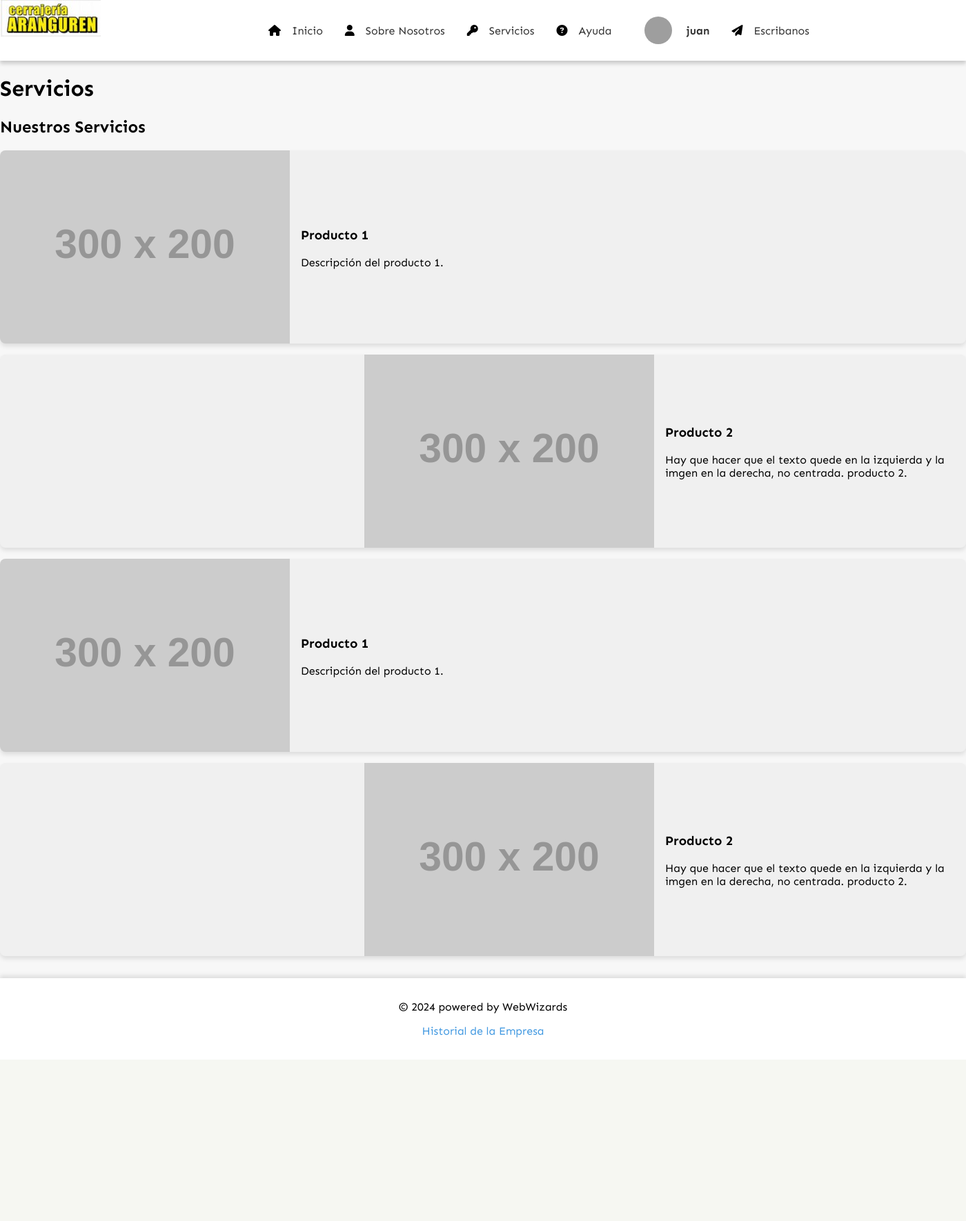
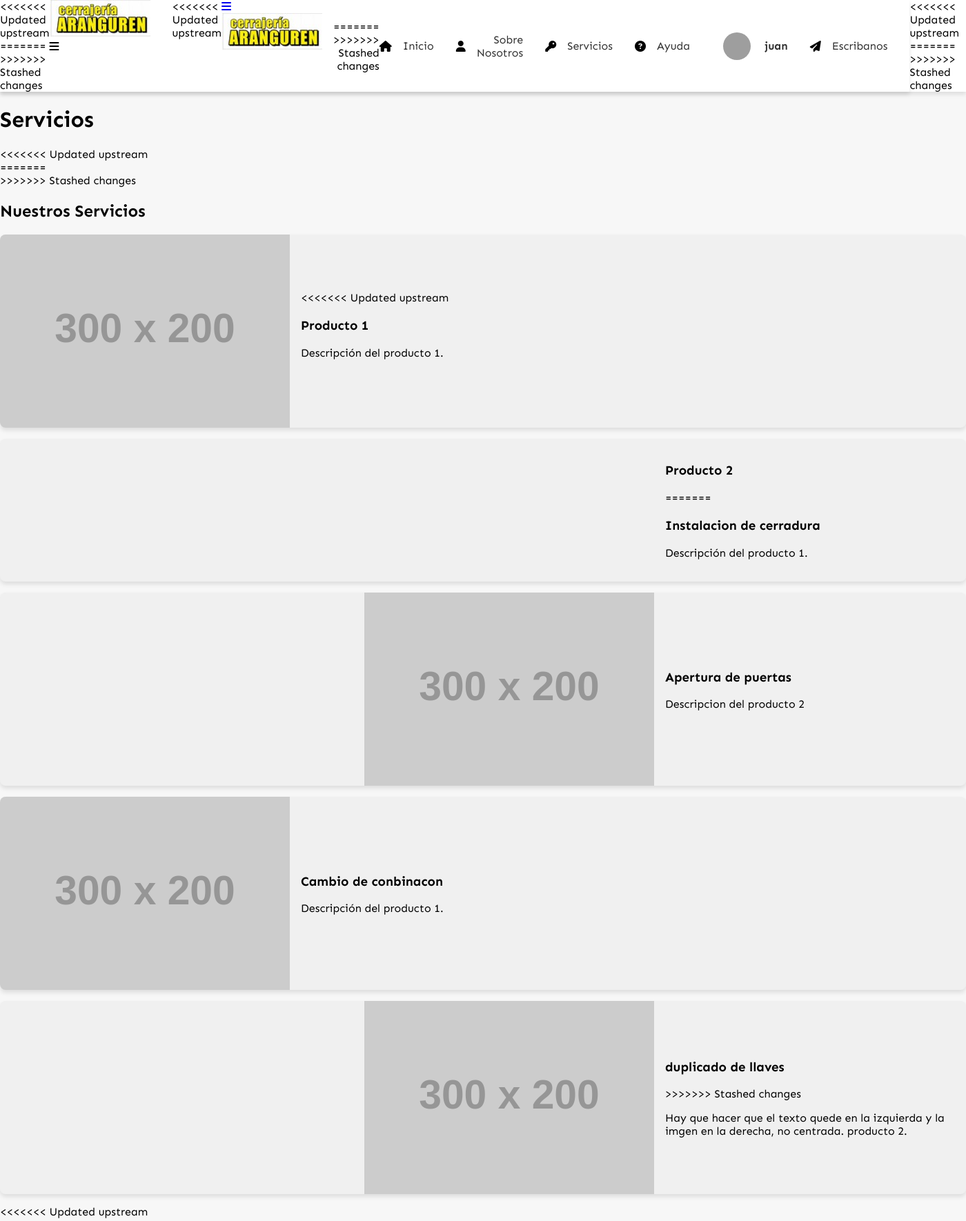
Before and after one commit to LauDL123/Proyect_WebWizards_2024, a PHP site: page /Body/productos.php in a window 1400 px wide. Shown: the top 1770 px of the page at 69% size. Before the commit the page ends 1536 px from the top, so only its background shows below. Run offline with PHP 8.4, Linux system fonts and the light colour scheme; a user stored in the database is signed in; grey boxes labelled with a size stand in for pictures from a placeholder-image service; some libraries are stand-ins or nearby versions; grey boxes are pictures that could not be loaded.

Commit message:
cambio viejo

```diff
--- a/Backend/reusables/navbar.php
+++ b/Backend/reusables/navbar.php
@@ -14,12 +14,33 @@ session_start();
 </head>
 <body>
 
+
+<!DOCTYPE html>
+<html lang="es">
+<head>
+    <meta name="viewport" content="width=device-width, user-scalable=no, initial-scale=1.0, maximum-scale=1.0, minimum-scale=1.0">
+    <meta charset="UTF-8">
+    <meta name="viewport" content="width=device-width, initial-scale=1.0">
+    <title>Navbar Responsiva - Cerrajería</title>
+    <script src="https://kit.fontawesome.com/2ff8e04842.js" crossorigin="anonymous"></script>
+    <script src="https://code.jquery.com/jquery-3.6.0.min.js"></script>
+    <link rel="stylesheet" href="css_navBar.css">
+    <script src="controlMenu.js"></script>
+</head>
+
+
+<body>
 <!-- Barra de menú -->
 <header>
+<<<<<<< Updated upstream
 
+=======
+    <!--Seccion para el logo-->
+>>>>>>> Stashed changes
 <div class="header__logo">
-<img src="../img/logoCerrajeria1.jpg" alt="Logo de la Empresa" />
+<a><img src="../img/logoCerrajeria1.jpg" alt="Logo de la Empresa" /><span id="barras" class="fas fa-bars"></span></a>
     </div>
+<<<<<<< Updated upstream
 
     <div class="menu_bar">
 			<a href="#" class="bt-menu"><i id="barras" class="fas fa-bars"></i><img src="../img/logoCerrajeria1.jpg" alt="Logo de la Empresa" /></a>
@@ -28,6 +49,9 @@ session_start();
 
     <nav class="nav">
 
+=======
+
+>>>>>>> Stashed changes
         <ul class="nav_ul">
             <li class="nav__li"><i class="fas fa-home"></i><a href="index.php">Inicio</a></li>
             <li class="nav__li"><i class="fa-solid fa-user"></i><a href="sobre_Nosotros.php">Sobre Nosotros</a></li>
@@ -57,7 +81,13 @@ session_start();
             </li>
         </ul>
     </nav>
+    <script src="../Scripts/controlMenu.js"></script>
+
 </header>
+<<<<<<< Updated upstream
 <script src="../Scripts/navbarMobile.js"></script>
+=======
+
+>>>>>>> Stashed changes
 </body>
 </html>
--- a/Body/actualizar_perfil.php
+++ b/Body/actualizar_perfil.php
@@ -23,7 +23,7 @@ if ($_SERVER['REQUEST_METHOD'] === 'POST') {
 
         // Asignar un nombre único al archivo subido y especificar la ruta de destino
         $newFileName = md5(time() . $fileName) . '.' . $fileExtension;
-        $uploadFileDir = './uploads/';
+        $uploadFileDir = '../Backend/uploads/';
         $photoPath = $uploadFileDir . $newFileName;
 
         // Mover el archivo subido al directorio de destino
--- a/Body/productos.php
+++ b/Body/productos.php
@@ -23,13 +23,19 @@
 
     <h1>Servicios</h1>
 
+<<<<<<< Updated upstream
     <!-- Listado de servicios -->
     <div class="container mx-auto p-4">
+=======
+    <!-- Listado de productos -->
+<div class="container mx-auto p-4">
+>>>>>>> Stashed changes
     <h2 class="text-2xl font-bold mt-8">Nuestros Servicios</h2>
     <div class="grid grid-cols-1 sm:grid-cols-2 md:grid-cols-3 lg:grid-cols-4 gap-4 mt-4">
         <div class="producto producto--default">
             <img src="https://placehold.co/300x200" alt="Product 1" class="producto-img" />
             <div class="producto-text">
+<<<<<<< Updated upstream
                 <h3 class="text-lg font-bold">Producto 1</h3>
                 <p class="text-gray-600">Descripción del producto 1.</p>
             </div>
@@ -38,11 +44,41 @@
         <div class="producto producto--reverse">
             <div class="producto-text">
                 <h3 class="text-lg font-bold">Producto 2</h3>
+=======
+                <h3 class="text-lg font-bold">Instalacion de cerradura</h3>
+                <p class="text-gray-600">Descripción del producto 1.</p>
+            </div>
+
+        </div>
+        <div class="producto producto--reverse">
+            <div class="producto-text">
+                <h3 class="text-lg font-bold">Apertura de puertas</h3>
+                <p class="text-gray-600">Descripcion del producto 2</p>
+            </div>
+            <img src="https://placehold.co/300x200" alt="Product 2" class="producto-img" />
+        </div>
+
+        <div class="grid grid-cols-1 sm:grid-cols-2 md:grid-cols-3 lg:grid-cols-4 gap-4 mt-4">
+        <div class="producto producto--default">
+            <img src="https://placehold.co/300x200" alt="Product 1" class="producto-img" />
+            <div class="producto-text">
+                <h3 class="text-lg font-bold">Cambio de conbinacon</h3>
+                <p class="text-gray-600">Descripción del producto 1.</p>
+            </div>
+        <!-- Añadir más productos según sea necesario -->
+    </div>
+</div>
+
+ <div class="producto producto--reverse">
+            <div class="producto-text">
+                <h3 class="text-lg font-bold">duplicado de llaves</h3>
+>>>>>>> Stashed changes
                 <p class="text-gray-600">Hay que hacer que el texto quede en la izquierda y la imgen en la derecha, no centrada. producto 2.</p>
             </div>
             <img src="https://placehold.co/300x200" alt="Product 2" class="producto-img" />
         </div>
 
+<<<<<<< Updated upstream
         <div class="grid grid-cols-1 sm:grid-cols-2 md:grid-cols-3 lg:grid-cols-4 gap-4 mt-4">
         <div class="producto producto--default">
             <img src="https://placehold.co/300x200" alt="Product 1" class="producto-img" />
@@ -60,6 +96,8 @@
             </div>
             <img src="https://placehold.co/300x200" alt="Product 2" class="producto-img" />
         </div>
+=======
+>>>>>>> Stashed changes
 
        <!-- Footer -->
     <footer>
--- /dev/null
+++ b/css/css_navBar.css
@@ -0,0 +1,167 @@
+header {
+    display: flex;
+    position: relative; /* Para colocar el logo en una posición específica */
+    background-color: #ffffff; /* Fondo blanco */
+    box-shadow: 0 4px 6px rgba(0, 0, 0, 0.1); /* Sombra suave */
+    position: sticky;
+    top: 0;
+    z-index: 1000; /* Asegura que el header esté por encima de otros elementos */
+}
+
+/* Estilo del logo */
+.header__logo {
+     /* No permite que el logo crezca ni se encoja */
+    margin-right: 2rem; /* Espacio entre el logo y el menú de navegación */
+}
+
+.header__logo img {
+    max-height: 100px; /* Ajusta la altura máxima del logo a 10px */
+     /* Mantiene las proporciones del logo */
+}
+
+
+.nav {
+    display: flex;
+    justify-content: space-between; /* Espaciado entre elementos */
+    /*background-color: rgb(47, 25, 189); /* Color de fondo de la barra de menú */
+    align-items: center;
+    padding: 1rem;
+    max-width: 1200px;
+    margin: 0 auto; /* Centrando el nav */
+    text-align: right; /* Alineación de texto a la derecha */
+}
+
+.nav_ul {
+    list-style: none; /* Sin estilos de lista */
+    padding: 0;
+    margin: 0;
+    display: flex;
+    gap: 1rem; /* Espaciado entre elementos */
+}
+
+.nav__li {
+    display: flex;
+    align-items: center; /* Alinea íconos y texto en el centro */
+}
+
+.nav__li a {
+    text-decoration: none; /* Sin subrayado */
+    color: #333; /* Color de texto */
+    padding: 0.5rem 1rem;
+    border-radius: 0.5rem; /* Bordes redondeados */
+    transition: background-color 0.3s ease; /* Transición suave al hacer hover */
+}
+
+.nav__li a:hover {
+    background-color: #4299e1; /* Fondo azul al hacer hover */
+    color: #ffffff; /* Texto blanco al hacer hover */
+}
+
+.nav__li--right {
+    margin-left: auto; /* Empuja el elemento a la derecha */
+}
+
+.nav__li b
+.nav__li a {
+    text-decoration: none; /* Sin subrayado */
+    color: #333; /* Color de texto */
+    padding: 0.5rem 1rem;
+    border-radius: 0.5rem; /* Bordes redondeados */
+    transition: background-color 0.3s ease; /* Transición suave al hacer hover */
+}
+
+.nav__li a:hover {
+    background-color: #4299e1; /* Fondo azul al hacer hover */
+    color: #ffffff; /* Texto blanco al hacer hover */
+}
+
+/* Estilos generales de servicios */
+.producto {
+    display: flex;
+    align-items: center;
+    margin: 1rem 0;
+    border-radius: 0.5rem;
+    box-shadow: 0 4px 6px rgba(0, 0, 0, 0.1); /* Sombra suave */
+    background-color: #f0f0f0; /* Fondo gris claro */
+    overflow: hidden;
+}
+
+/* Disposición por defecto: imagen a la izquierda y texto a la derecha */
+.producto--default {
+    flex-direction: row;
+}
+
+/* Disposición alternada: texto a la izquierda y imagen a la derecha */
+.producto--reverse {
+    flex-direction: row-reverse;
+}
+
+.producto-img {
+    width: 30%; /* Ajusta el tamaño de la imagen */
+    height: auto;
+    object-fit: cover;
+}
+
+.producto-text {
+    width: 30%; /* Ajusta el tamaño del contenedor de texto */
+    padding: 1rem;
+}
+
+
+/*estilos generales*/
+.btn-contacto:hover {
+    background-color: #3072b3; /* Fondo azul más oscuro al hacer hover */
+}
+.user-info {
+    display: flex;
+    align-items: center;
+    cursor: pointer;
+}
+
+.user-info img {
+    width: 40px;
+    height: 40px;
+    border-radius: 50%;
+    margin-right: 10px;
+}
+
+.user-info span {
+    font-weight: bold;
+}
+
+.user-menu {
+    display: none;
+    position: absolute;
+    right: 10px;
+    background-color: white;
+    box-shadow: 0 4px 8px rgba(0, 0, 0, 0.1);
+    border-radius: 8px;
+    margin-top: 10px;
+    padding: 10px;
+}
+
+.user-menu a {
+    display: block;
+    padding: 8px;
+    text-decoration: none;
+    color: #333;
+}
+
+.user-menu a:hover {
+    background-color: #f0f0f0;
+}
+
+
+#btn_mostrar_formulario {
+    background-color: #4299e1; /* Fondo azul */
+    color: #ffffff; /* Texto blanco */
+    padding: 0.5rem 1rem;
+    border: none;
+    border-radius: 0.5rem;
+    cursor: pointer;
+    transition: background-color 0.3s ease; /* Transición suave al hacer hover */
+}
+
+#btn_mostrar_formulario:hover {
+    background-color: #3072b3; /* Fondo azul más oscuro al hacer hover */
+}
--- a/css/estilo22.css
+++ b/css/estilo22.css
@@ -32,6 +32,44 @@ body {
 }
 
 
+<<<<<<< Updated upstream
+=======
+.nav__li {
+    display: flex;
+    align-items: center; /* Alinea íconos y texto en el centro */
+}
+
+.nav__li a {
+    text-decoration: none; /* Sin subrayado */
+    color: #333; /* Color de texto */
+    padding: 0.5rem 1rem;
+    border-radius: 0.5rem; /* Bordes redondeados */
+    transition: background-color 0.3s ease; /* Transición suave al hacer hover */
+}
+
+.nav__li a:hover {
+    background-color: #4299e1; /* Fondo azul al hacer hover */
+    color: #ffffff; /* Texto blanco al hacer hover */
+}
+
+.nav__li--right {
+    margin-left: auto; /* Empuja el elemento a la derecha */
+}
+
+.nav__li b
+.nav__li a {
+    text-decoration: none; /* Sin subrayado */
+    color: #333; /* Color de texto */
+    padding: 0.5rem 1rem;
+    border-radius: 0.5rem; /* Bordes redondeados */
+    transition: background-color 0.3s ease; /* Transición suave al hacer hover */
+}
+
+.nav__li a:hover {
+    background-color: #4299e1; /* Fondo azul al hacer hover */
+    color: #ffffff; /* Texto blanco al hacer hover */
+}
+>>>>>>> Stashed changes
 
 /* Estilos generales de servicios */
 .producto {
```
Also changed, not shown: Body/index.php (+8 -0 lines), Body/personalizar.php (+10 -0 lines), img/cerrajeria automovil.jpg (added).
